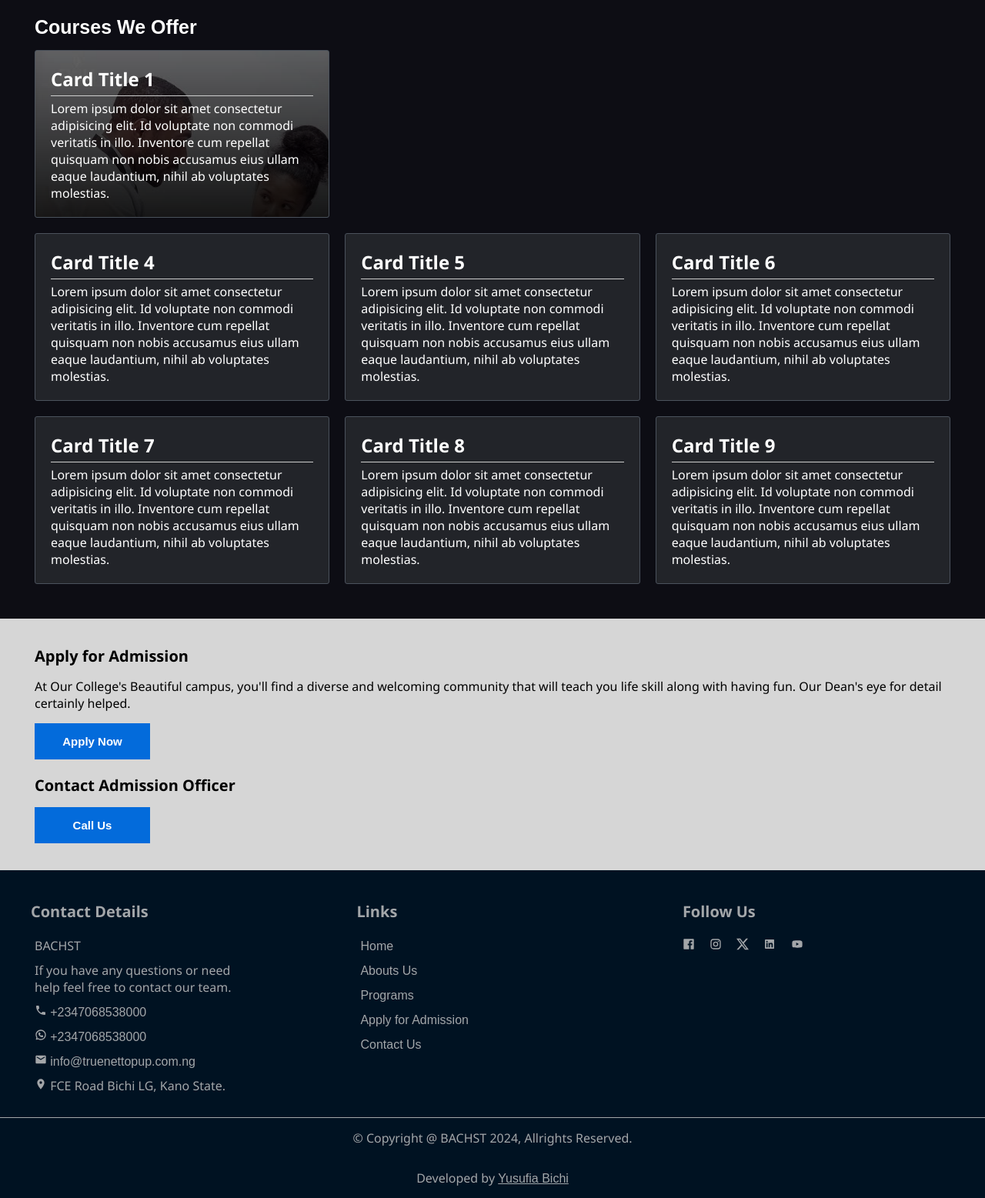
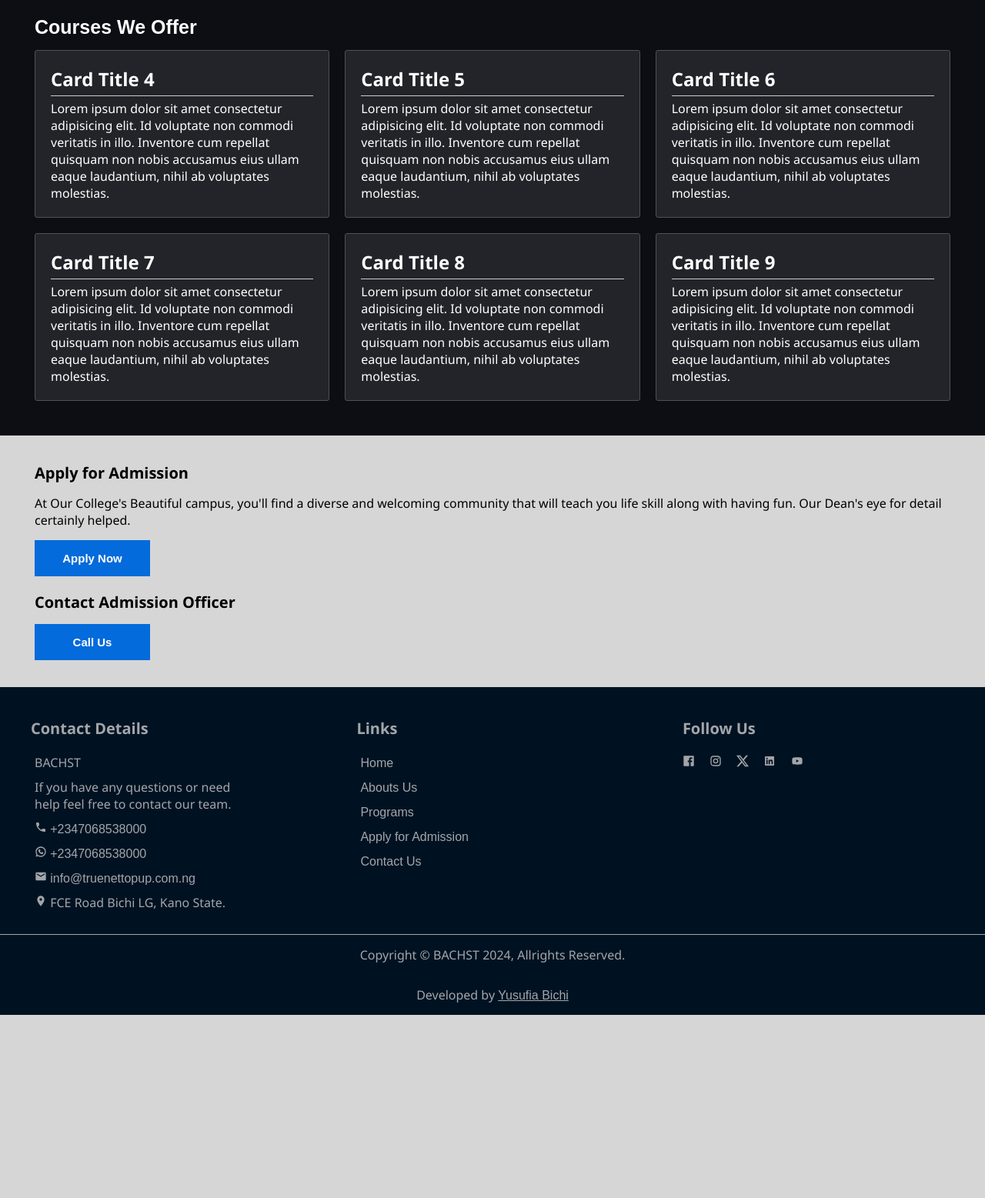
Before and after one commit to Yusufiabichi/Medical-School-Website, a plain HTML site: page index.html in a window 1280 px wide. Shown: the part 1620-3177 px from the top of the page at 77% size. After the commit the page ends 2939 px from the top, so only its background shows below. Drawn offline with nearby package versions, Linux system fonts and the light colour scheme.

```diff
--- a/index.html
+++ b/index.html
@@ -104,18 +104,7 @@
     <div class="container2" id="courses">
         <h1 class="">Courses We Offer</h1>
         <div class="grid-container">
-            <div class="card hidden first" id="card1">
-                <h2>Card Title 1</h2>
-                <p>Lorem ipsum dolor sit amet consectetur adipisicing elit. Id voluptate non commodi veritatis in illo. Inventore cum repellat quisquam non nobis accusamus eius ullam eaque laudantium, nihil ab voluptates molestias.</p>
-            </div>
-            <div data-aos="zoom-in" id="card2" class="card hidden sec">
-                <h2>Card Title 2</h2>
-                <p>Lorem ipsum dolor sit amet consectetur adipisicing elit. Id voluptate non commodi veritatis in illo. Inventore cum repellat quisquam non nobis accusamus eius ullam eaque laudantium, nihil ab voluptates molestias.</p>
-            </div>
-            <div data-aos="zoom-in-up" class="card hidden third" id="card3">
-                <h2>Card Title 3</h2>
-                <p>Lorem ipsum dolor sit amet consectetur adipisicing elit. Id voluptate non commodi veritatis in illo. Inventore cum repellat quisquam non nobis accusamus eius ullam eaque laudantium, nihil ab voluptates molestias.</p>
-            </div>
+
             <div class="card hidden first" id="card4">
                 <h2>Card Title 4</h2>
                 <p>Lorem ipsum dolor sit amet consectetur adipisicing elit. Id voluptate non commodi veritatis in illo. Inventore cum repellat quisquam non nobis accusamus eius ullam eaque laudantium, nihil ab voluptates molestias.</p>
@@ -199,7 +188,7 @@
         </div>
     </div>
     <div class="copyright">
-        <p>&copy; Copyright @ BACHST 2024, Allrights Reserved.</p>
+        <p>Copyright &copy; BACHST 2024, Allrights Reserved.</p>
     </div>
     <div class="developer">
         <p>Developed by <a href="https://wa.me/2347068538000">Yusufia Bichi</a></p>
```
